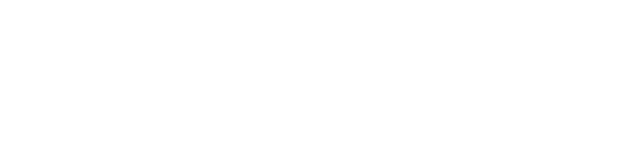
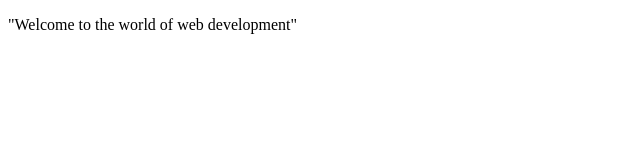
Before and after one commit to acciojob/getting-started-why-software-Tejasri79, a website: page main.html in a window 1280 px wide. Shown: the whole page, without its empty margins (0-640 px from the left). Drawn offline with Linux system fonts and the light colour scheme.

Commit message:
created a submission

```diff
--- a/main.html
+++ b/main.html
@@ -8,6 +8,8 @@
 
 <body>
 	<!-- the entire body must be written by student -->
+	<div id="text">
+		<p>"Welcome to the world of web development"</p></div>
 
 
 
```
